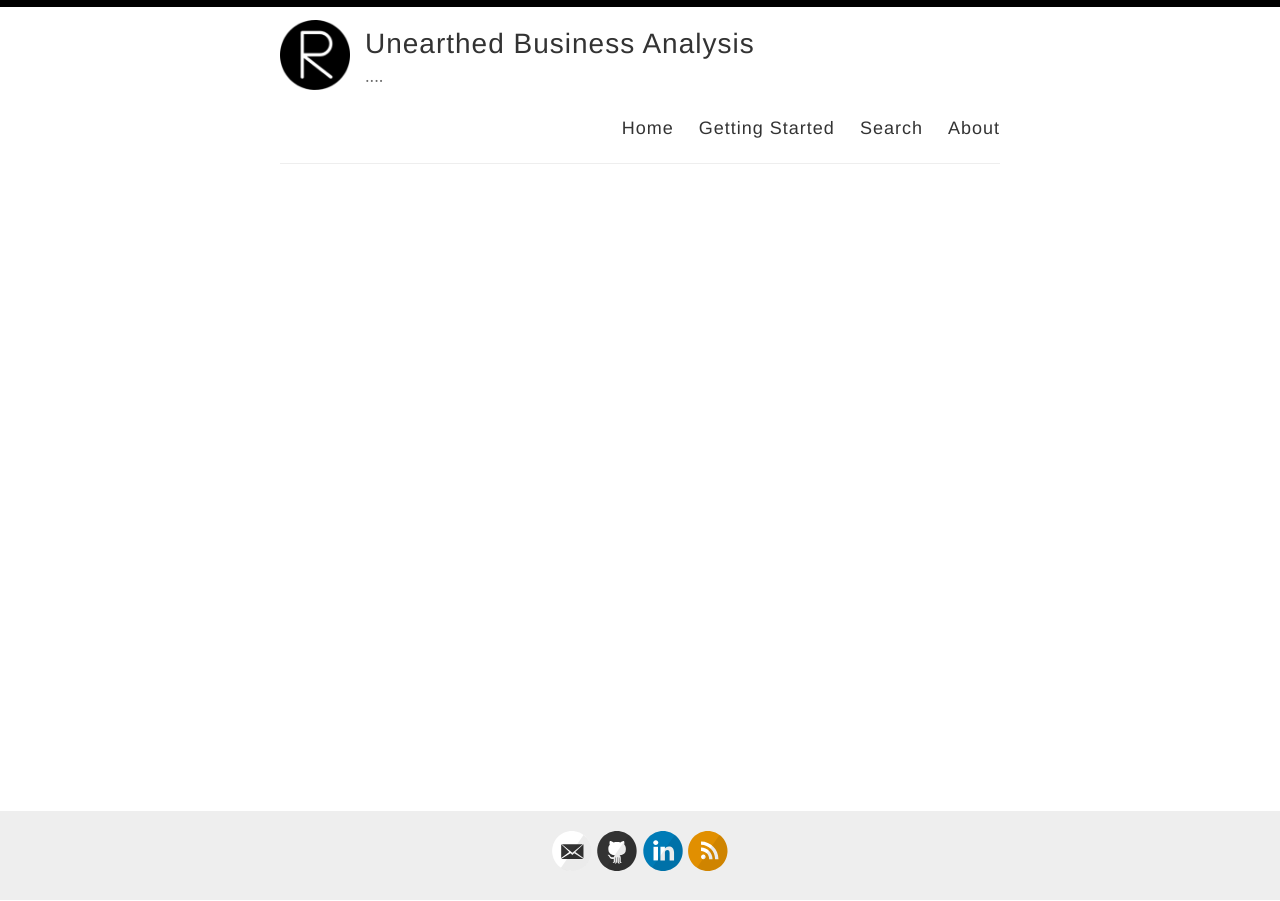
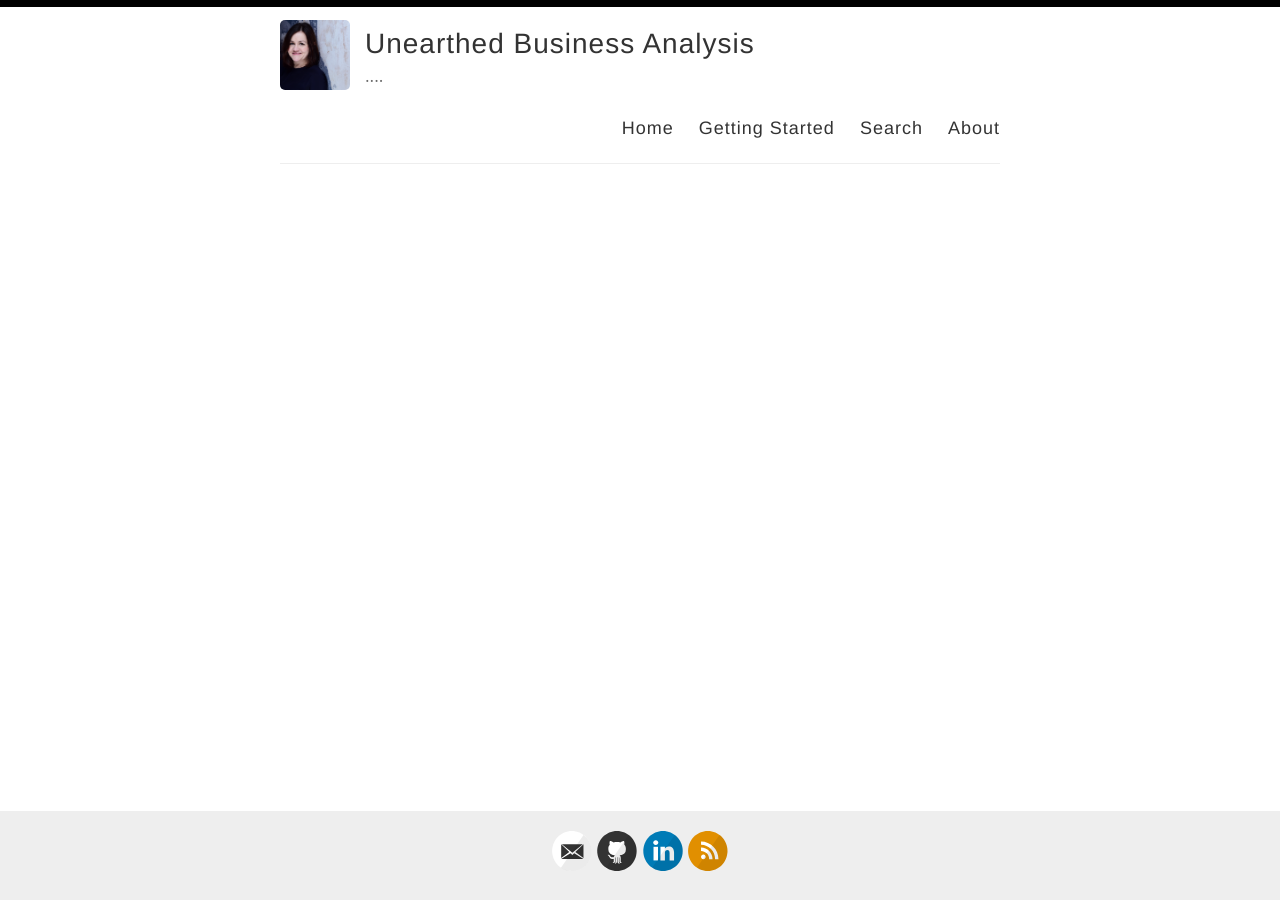
Before and after one commit to noldorf/unearthedBA, a Jekyll site: the page built from index.html, in a window 1280 px wide. Built offline with Jekyll 4.4.1, drawn with Linux system fonts in a browser that asks for light colours; the list of posts is cut into pages by our own code.

Commit message:
Update _config.yml

```diff
--- a/_config.yml
+++ b/_config.yml
@@ -12,7 +12,7 @@ author: Nadine Oldorf
 description: ....
 
 # URL of your avatar or profile pic (you could use your GitHub profile pic)
-avatar: /images/reverie.png
+avatar: /images/Profilbild.jpg
 
 #
 # Flags below are optional
```
